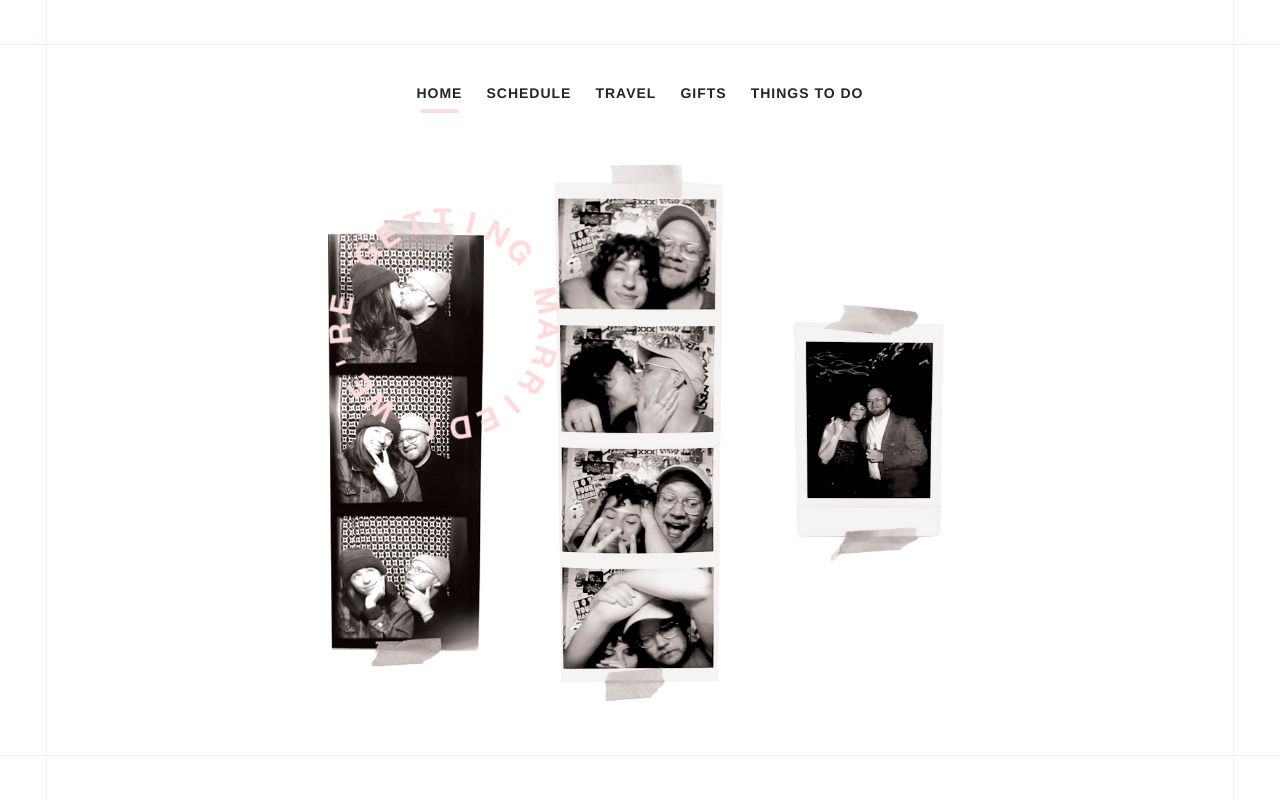
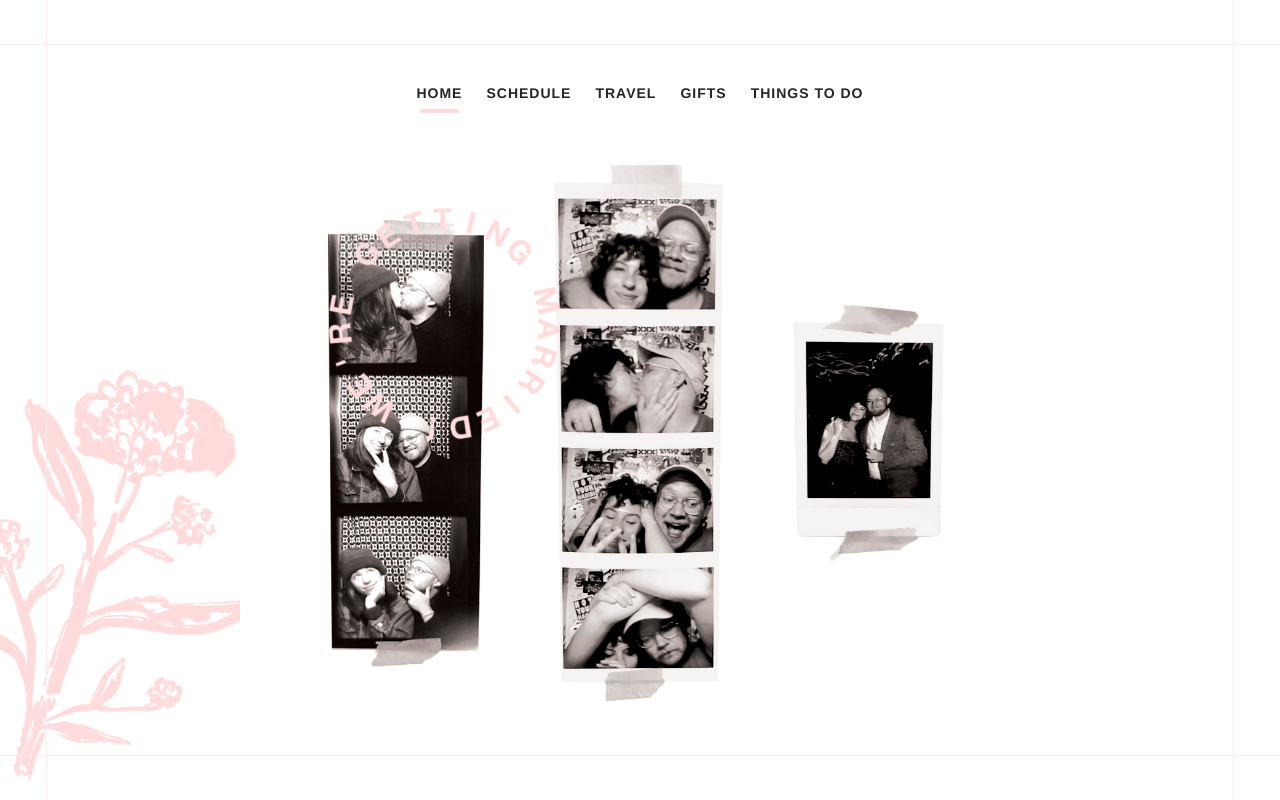
Before and after one commit to billygartrell/lauraandbillygetmarried, a plain HTML site: page index.html in a window 1280 px wide. Drawn offline with Linux system fonts and the light colour scheme.

Commit message:
added flower back to the design

```diff
--- a/styles.css
+++ b/styles.css
@@ -22,7 +22,6 @@ body{
     justify-content: center;
     align-items:center;
     padding-top:20px;
-    overflow:hidden;
 }
 
 .content-container{
@@ -133,6 +132,10 @@ a:hover{
 
 }
 
+.image-container{
+    position:relative;
+}
+
 @keyframes rotate {
     from {
       transform: rotate(0deg);
@@ -182,6 +185,12 @@ a:hover{
 
 }
 
+.page-contents{
+    background-image: url("images/plant-2.png");
+    background-repeat: no-repeat;
+    background-position: -5% 95%;
+    background-size:100px;
+}
 
 
 /* // Small devices (landscape phones, 576px and up) */
@@ -225,8 +234,11 @@ a:hover{
     .rotate{
         width:250px;
         height:250px;
-
- }
+    }
+    .page-contents{
+        background-position: -5% 95%;
+        background-size:300px;
+    }
 
 /* // Large devices (desktops, 992px and up) */
 @media (min-width: 992px) {
```
Also changed, not shown: index.html (+2 -6 lines).
